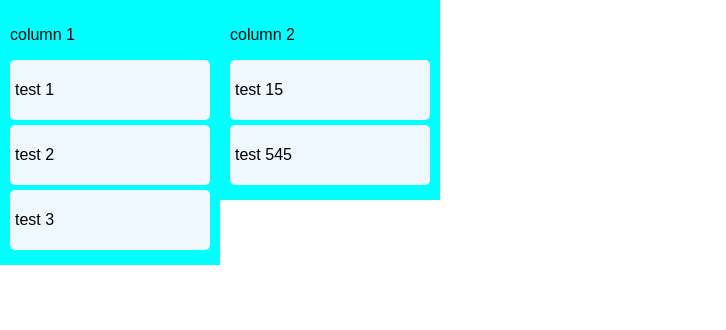
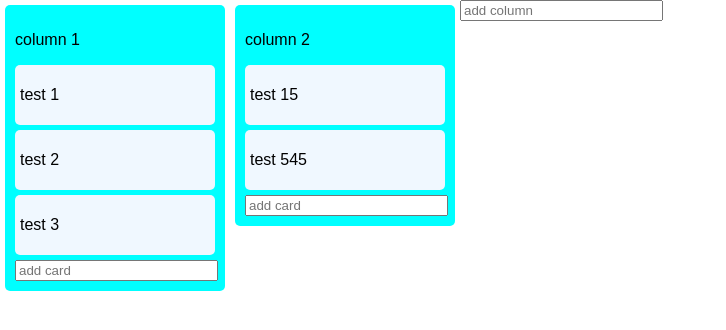
Before and after one commit to AlexandrPristupa/react-practice, a React (Create React App) app: page / in a window 1280 px wide. Shown: the top 330 px of the page, without its empty margins (0-726 px from the left). Built offline with nearby package versions, Linux system fonts and the light colour scheme.

Commit message:
Added inputs

```diff
--- a/src/App.css
+++ b/src/App.css
@@ -3,6 +3,8 @@
     float: left;
     width: 200px;
     padding: 10px;
+    margin: 5px;
+    border-radius: 5px;
 }
 
 .card {
@@ -11,3 +13,7 @@
     padding: 5px;
     margin-bottom: 5px;
 }
+
+.input {
+    width: 195px;
+}
--- /dev/null
+++ b/src/components/addCard.js
@@ -0,0 +1,15 @@
+import React, { Component } from 'react';
+import './../App.css';
+
+
+class AddCard extends Component {
+
+    render() {
+
+        return (
+            <input type="text" placeholder="add card" className="input"/>
+        );
+    }
+}
+
+export default AddCard;
--- /dev/null
+++ b/src/components/addColumn.js
@@ -0,0 +1,15 @@
+import React, { Component } from 'react';
+import './../App.css';
+
+
+class AddColumn extends Component {
+
+    render() {
+
+        return (
+            <input type="text" placeholder="add column" className="input"/>
+        );
+    }
+}
+
+export default AddColumn;
--- a/src/components/column.js
+++ b/src/components/column.js
@@ -1,6 +1,7 @@
 import React, { Component } from 'react';
 import Card from './card';
 import './../App.css';
+import AddCard from './addCard';
 
 class Column extends Component {
 
@@ -14,6 +15,7 @@ class Column extends Component {
                 {
                     this.props.column.cards.map((card) => <Card name={card.name} key={card.id} /> )
                 }
+                <AddCard />
             </div>
         );
     }
--- a/src/components/columnList.js
+++ b/src/components/columnList.js
@@ -1,6 +1,7 @@
 import React, { Component } from 'react';
 import { connect } from 'react-redux';
 import Column from './column'
+import AddColumn from './addColumn';
 
 
 class ColumnList extends Component {
@@ -10,7 +11,12 @@ class ColumnList extends Component {
         const columns = this.props.columns;
 
         return (
-            columns.map((column) => <Column column={column} key={column.id} /> )
+            <div>
+                {
+                    columns.map((column) => <Column column={column} key={column.id} /> )
+                }
+                <AddColumn />
+            </div>
         )
     }
 }
```
Also changed, not shown: src/components/card.js (line endings or trailing spaces).
